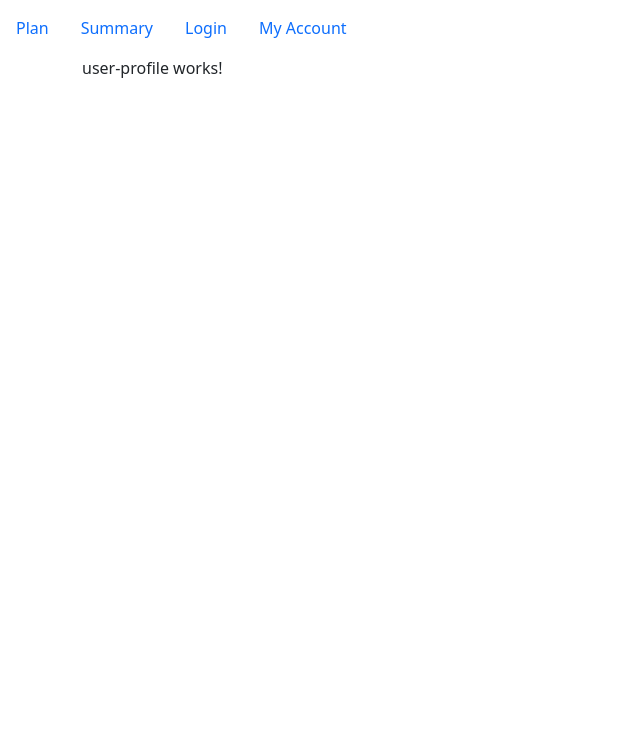
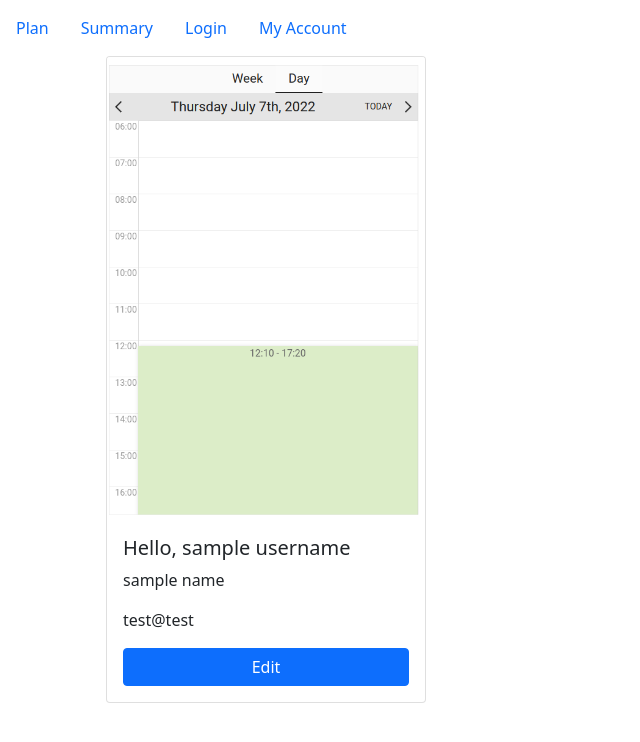
Before and after one commit to andriej-b/first_app, an Angular app in the folder training-app/: page /profile in a window 1280 px wide. Shown: the top 742 px of the page, without its empty margins (0-640 px from the left). Built offline with nearby package versions, Linux system fonts and the light colour scheme.

Commit message:
user card

```diff
--- a/training-app/src/app/auth/auth.component.css
+++ b/training-app/src/app/auth/auth.component.css
@@ -0,0 +1,7 @@
+input.ng-invalid{
+  border: solid 1px red;
+}
+span{
+  color:red;
+  opacity: 0.5;
+}
--- a/training-app/src/app/auth/auth.component.html
+++ b/training-app/src/app/auth/auth.component.html
@@ -1,15 +1,18 @@
 <div class="container">
   <div class="row">
     <div class="col-md-12 border border-1 rounded">
-      <form>
-        <div class="form-group">
+      <form
+        [formGroup]="userForm"
+        (ngSubmit)="onSubmit()"
+      >
+        <!-- <div class="form-group">
           <label for="username">Username</label>
           <input
             type="text"
             id="usermane"
             class="form-control"
           >
-        </div>
+        </div> -->
 
         <div class="form-group">
           <label for="email">Email</label>
@@ -17,7 +20,14 @@
             type="text"
             id="usermane"
             class="form-control"
+            formControlName="email"
           >
+          <span
+            class="help-block"
+            *ngIf="!userForm.get('email')?.valid && userForm.get('email')?.touched"
+          >
+            Invalid email
+          </span>
         </div>
 
         <div class="form-group">
@@ -26,13 +36,21 @@
             type="password"
             id="password"
             class="form-control"
+            formControlName="password"
           >
+          <span
+            class="help-block"
+            *ngIf="!userForm.get('password')?.valid && userForm.get('password')?.touched"
+          >
+            Invalid password
+          </span>
         </div>
 
         <div>
           <button
+            type="submit"
             class="btn btn-primary mb-2 mt-2"
-            (click)="onSubmit()"
+            [disabled]="!userForm.valid"
           >Login</button>
         </div>
 
--- a/training-app/src/app/auth/auth.component.ts
+++ b/training-app/src/app/auth/auth.component.ts
@@ -1,4 +1,5 @@
 import { Component, OnInit } from '@angular/core';
+import { FormControl, FormGroup, Validators } from '@angular/forms';
 
 @Component({
   selector: 'app-auth',
@@ -6,12 +7,16 @@ import { Component, OnInit } from '@angular/core';
   styleUrls: ['./auth.component.css']
 })
 export class AuthComponent implements OnInit {
-
+  userForm = new FormGroup({
+    email: new FormControl('', [Validators.required, Validators.email]),
+    password: new FormControl('', [Validators.required, Validators.minLength(6)])
+  });
   constructor () { }
 
   ngOnInit(): void {
   }
   onSubmit() {
+    console.log(this.userForm);
 
   }
 }
--- a/training-app/src/app/user-profile/user-profile.component.html
+++ b/training-app/src/app/user-profile/user-profile.component.html
@@ -1 +1,34 @@
-<p>user-profile works!</p>
+<div class="container">
+  <div class="row">
+    <div class="col-sm-6">
+      <div
+        class="card"
+        style="width: 20rem;"
+      >
+        <img
+          [src]="userData.image"
+          alt="..."
+          class="card-img-top img-flex"
+        >
+        <div class="card-body">
+          <h5 class="card-title">
+            Hello, {{userData.username}}
+          </h5>
+          <p class="card-text">{{userData.name}}</p>
+          <p class="card-text">{{userData.email}}</p>
+          <div class="d-flex justify-content-center">
+            <button
+              class="btn btn-primary "
+              style="width:100%"
+            >
+              <a>Edit</a>
+            </button>
+          </div>
+
+        </div>
+
+      </div>
+
+    </div>
+  </div>
+</div>
--- a/training-app/src/app/user-profile/user-profile.component.ts
+++ b/training-app/src/app/user-profile/user-profile.component.ts
@@ -6,8 +6,15 @@ import { Component, OnInit } from '@angular/core';
   styleUrls: ['./user-profile.component.css']
 })
 export class UserProfileComponent implements OnInit {
+  userData = {
+    username: 'sample username',
+    name: 'sample name',
+    email: 'test@test',
+    image: '../../assets/images/Screenshot from 2022-07-08 09-03-03.png',
 
-  constructor() { }
+
+  };
+  constructor () { }
 
   ngOnInit(): void {
   }
```
Also changed, not shown: training-app/src/app/shared/user.model.ts (added), training-app/src/assets/images/Screenshot from 2022-07-08 09-03-03.png (added).
